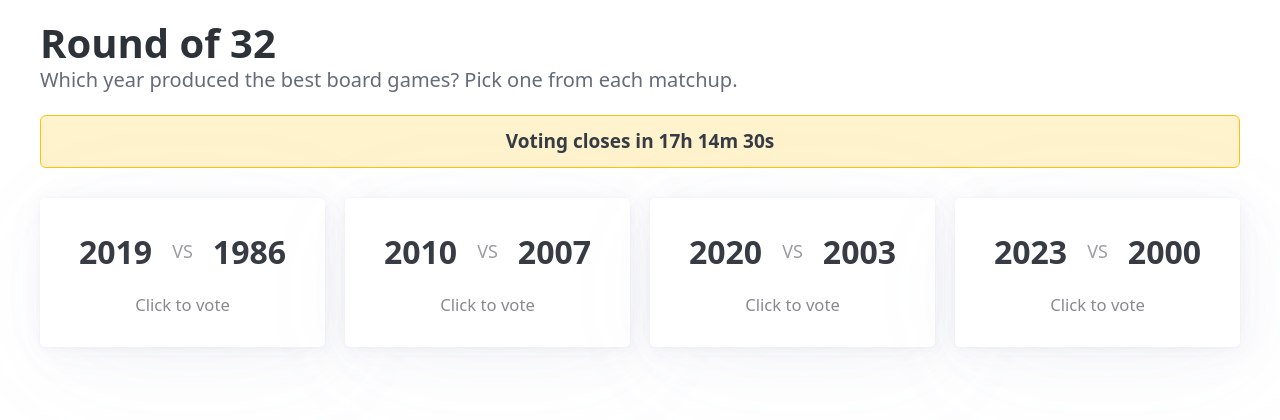
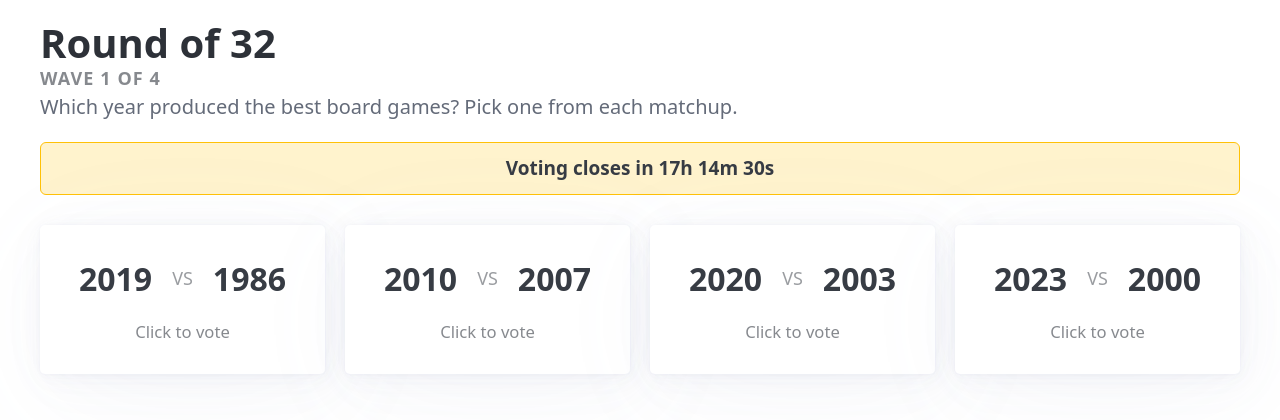
Before and after one commit to arunmurali19/bg-best-year, a Flask app: page / in a window 1280 px wide. Shown: the part 70-490 px from the top of the page. Run offline with Flask 3, Linux system fonts and the light colour scheme; data comes from the database, SQL or seed files in the repository; both versions use the stored data as it was after the commit; data that the repository does not hold is empty; some libraries are stand-ins or nearby versions.

Commit message:
Add wave system for large rounds + fix stale voter finalization bug
- Wave system: rounds with >4 matches show 4 matchups at a time
  (Round 1: 4 waves of 4; Round 2: 2 waves of 4; QF+ all at once)
- Wave position computed implicitly from completed match count — no new DB state key
- Admin dashboard and vote page both display "Wave X of Y" when active
- Advance button label updates to "Advance Wave X of Y" during wave rounds
- init_db + reset_tournament now clear voter_finalizations to prevent
  stale records from silently blocking votes after a DB re-init
- openpyxl added as dependency; pipeline outputs internal_analysis.xlsx
- Fresh bracket seeded (2019 top seed); DB re-initialized with Wave 1 active

```diff
--- a/pyproject.toml
+++ b/pyproject.toml
@@ -5,6 +5,7 @@ description = "What's the Good Year? Board Game Knockout Tournament"
 requires-python = ">=3.10"
 dependencies = [
     "flask>=3.0",
+    "openpyxl>=3.1",
 ]
 
 [project.optional-dependencies]
--- a/webapp/routes/vote.py
+++ b/webapp/routes/vote.py
@@ -17,6 +17,7 @@ def index():
 
     voter_id = voting.get_or_create_voter_id()
     voter_finalized = voting.is_voter_finalized(voter_id)
+    wave_info = tournament.get_wave_info()
 
     all_voted = bool(matchups)
     for m in matchups:
@@ -35,6 +36,7 @@ def index():
         voting_deadline=deadline,
         voter_finalized=voter_finalized,
         all_voted=all_voted,
+        wave_info=wave_info,
     ))
     resp.set_cookie("voter_id", voter_id, max_age=365 * 24 * 3600, samesite="Lax", secure=True)
     return resp
--- a/webapp/services/tournament.py
+++ b/webapp/services/tournament.py
@@ -92,7 +92,11 @@ def get_all_years():
 
 
 def advance_round():
-    """Tally votes for active matches, set winners, advance to next round."""
+    """Tally votes for active matches, set winners.
+
+    Wave-aware: if the current round has >4 matches and unactivated ones remain,
+    activates the next batch of 4 instead of jumping to the next round.
+    """
     db = get_db()
     current_round = get_current_round()
 
@@ -150,23 +154,64 @@ def advance_round():
             "winner": winner,
         })
 
-    # Activate next round
-    next_round = current_round + 1
-    next_matches = db.execute(
-        "SELECT COUNT(*) as c FROM matches WHERE round = ?", (next_round,)
-    ).fetchone()["c"]
+    # Check for remaining unactivated matches in the current round
+    pending = db.execute(
+        "SELECT match_id FROM matches WHERE round = ? AND is_active = 0 AND winner IS NULL "
+        "ORDER BY position",
+        (current_round,)
+    ).fetchall()
 
-    if next_matches > 0:
-        db.execute(
-            "UPDATE matches SET is_active = 1 WHERE round = ?", (next_round,)
-        )
-        db.execute(
-            "UPDATE tournament_state SET value = ? WHERE key = 'current_round'",
-            (str(next_round),)
-        )
+    if pending:
+        # More waves left in this round — activate next batch of up to 4
+        for row in pending[:4]:
+            db.execute(
+                "UPDATE matches SET is_active = 1 WHERE match_id = ?", (row["match_id"],)
+            )
+        next_round = current_round
+    else:
+        # All matches in this round done — advance to next round
+        next_round = current_round + 1
+        next_matches = db.execute(
+            "SELECT match_id FROM matches WHERE round = ? ORDER BY position", (next_round,)
+        ).fetchall()
+        if next_matches:
+            if len(next_matches) > 4:
+                # Large round: start with first wave of 4
+                for row in next_matches[:4]:
+                    db.execute(
+                        "UPDATE matches SET is_active = 1 WHERE match_id = ?", (row["match_id"],)
+                    )
+            else:
+                # Small round (QF/SF/Final): activate all at once
+                db.execute(
+                    "UPDATE matches SET is_active = 1 WHERE round = ?", (next_round,)
+                )
+            db.execute(
+                "UPDATE tournament_state SET value = ? WHERE key = 'current_round'",
+                (str(next_round),)
+            )
 
     db.commit()
     return {"advanced": len(results), "results": results, "next_round": next_round}
+
+
+def get_wave_info():
+    """Returns (current_wave, total_waves) if the current round uses wave mode, else None.
+
+    Wave mode applies when a round has more than 4 matches.
+    """
+    db = get_db()
+    current_round = get_current_round()
+    total = db.execute(
+        "SELECT COUNT(*) as c FROM matches WHERE round = ?", (current_round,)
+    ).fetchone()["c"]
+    if total <= 4:
+        return None
+    completed = db.execute(
+        "SELECT COUNT(*) as c FROM matches WHERE round = ? AND winner IS NOT NULL",
+        (current_round,)
+    ).fetchone()["c"]
+    return ((completed // 4) + 1, total // 4)
 
 
 def get_completed_matches(round_num=None):
--- a/webapp/static/css/style.css
+++ b/webapp/static/css/style.css
@@ -596,6 +596,16 @@
     opacity: 0.6;
 }
 
+/* Wave indicator on index page */
+.wave-indicator {
+    font-size: 0.9rem;
+    font-weight: 600;
+    opacity: 0.6;
+    text-transform: uppercase;
+    letter-spacing: 0.06em;
+    margin: 0;
+}
+
 /* Voting deadline countdown timer */
 .deadline-timer {
     text-align: center;
--- a/webapp/static/js/bracket.js
+++ b/webapp/static/js/bracket.js
@@ -184,8 +184,8 @@ function drawBracketLines() {
             " H " + dstX
         );
         path.setAttribute("fill",         "none");
-        path.setAttribute("stroke",       "#b0b0b0");
-        path.setAttribute("stroke-width", "1.5");
+        path.setAttribute("stroke",       "#666666");
+        path.setAttribute("stroke-width", "2");
         svg.appendChild(path);
     });
 }
--- a/webapp/templates/index.html
+++ b/webapp/templates/index.html
@@ -12,6 +12,9 @@
 {% else %}
 <hgroup>
     <h1>{{ round_name }}</h1>
+    {% if wave_info %}
+    <p class="wave-indicator">Wave {{ wave_info[0] }} of {{ wave_info[1] }}</p>
+    {% endif %}
     {% if voter_finalized %}
     <p>Your votes are locked in. Results will be revealed after the round ends.</p>
     {% elif all_voted %}
```
Also changed, not shown: webapp/routes/admin.py (+7 -1 lines), webapp/templates/admin.html (+9 -3 lines), webapp/tournament.db, 1 other file.
